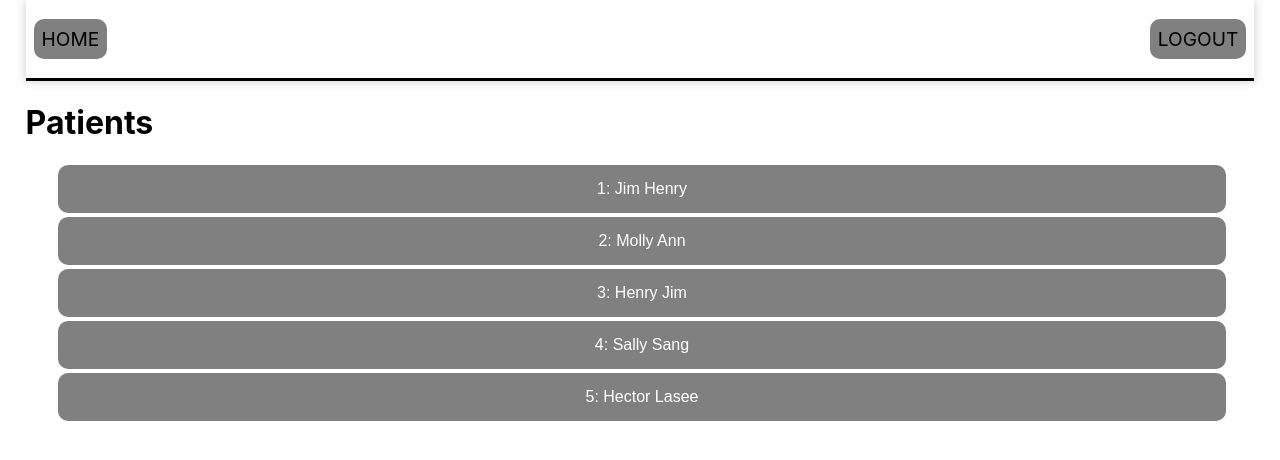
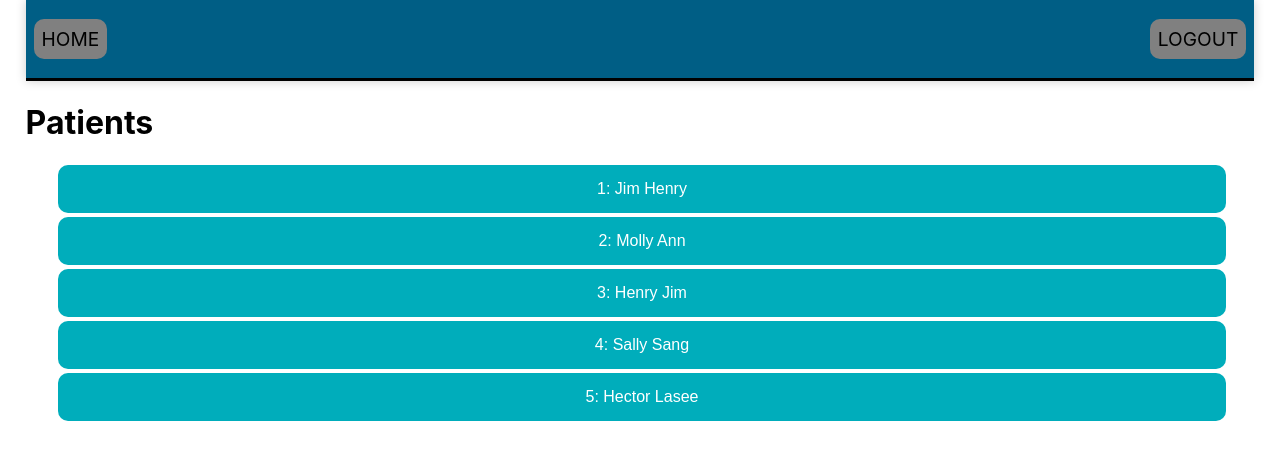
Before and after one commit to kWeech/UofCEngineeringNursingHackathon, a React (Create React App) app in the folder app/hackathon-app/: page /patientlist in a window 1280 px wide. Shown: the top 460 px of the page. Built offline with nearby package versions, Linux system fonts and the light colour scheme.

Commit message:
hello hollis

```diff
--- a/app/hackathon-app/src/components/Button.module.css
+++ b/app/hackathon-app/src/components/Button.module.css
@@ -1,5 +1,5 @@
 .button {
-  background-color: grey;
+  background-color: #00adbb;
   border: none;
   padding: 15px 15px;
   text-align: center;
--- a/app/hackathon-app/src/layout/NavBar.module.css
+++ b/app/hackathon-app/src/layout/NavBar.module.css
@@ -1,4 +1,5 @@
 .nav {
+  background-color: #005e85;
   display: flex;
   justify-content: space-between;
   align-items: center;
--- a/app/hackathon-app/src/pages/Login.module.css
+++ b/app/hackathon-app/src/pages/Login.module.css
@@ -19,7 +19,7 @@
 }
 
 .button {
-  background-color: grey;
+  background-color: #00adbb;
   border: none;
   padding: 10px 10px;
   text-align: center;
--- a/app/hackathon-app/src/pages/NurseNotes.module.css
+++ b/app/hackathon-app/src/pages/NurseNotes.module.css
@@ -55,7 +55,7 @@
 }
 
 .filterContainer button {
-  background-color: grey;
+  background-color: #00adbb;
   border: none;
   text-align: center;
   text-justify: center;
@@ -73,7 +73,7 @@
 .filterContainer textarea {
   width: 100%;
   height: 100%;
-  border: 1px solid black;
+  border: 1px solid #00adbb;
   border-radius: 10px;
   padding: 10px;
   font-size: 1.2rem;
```
